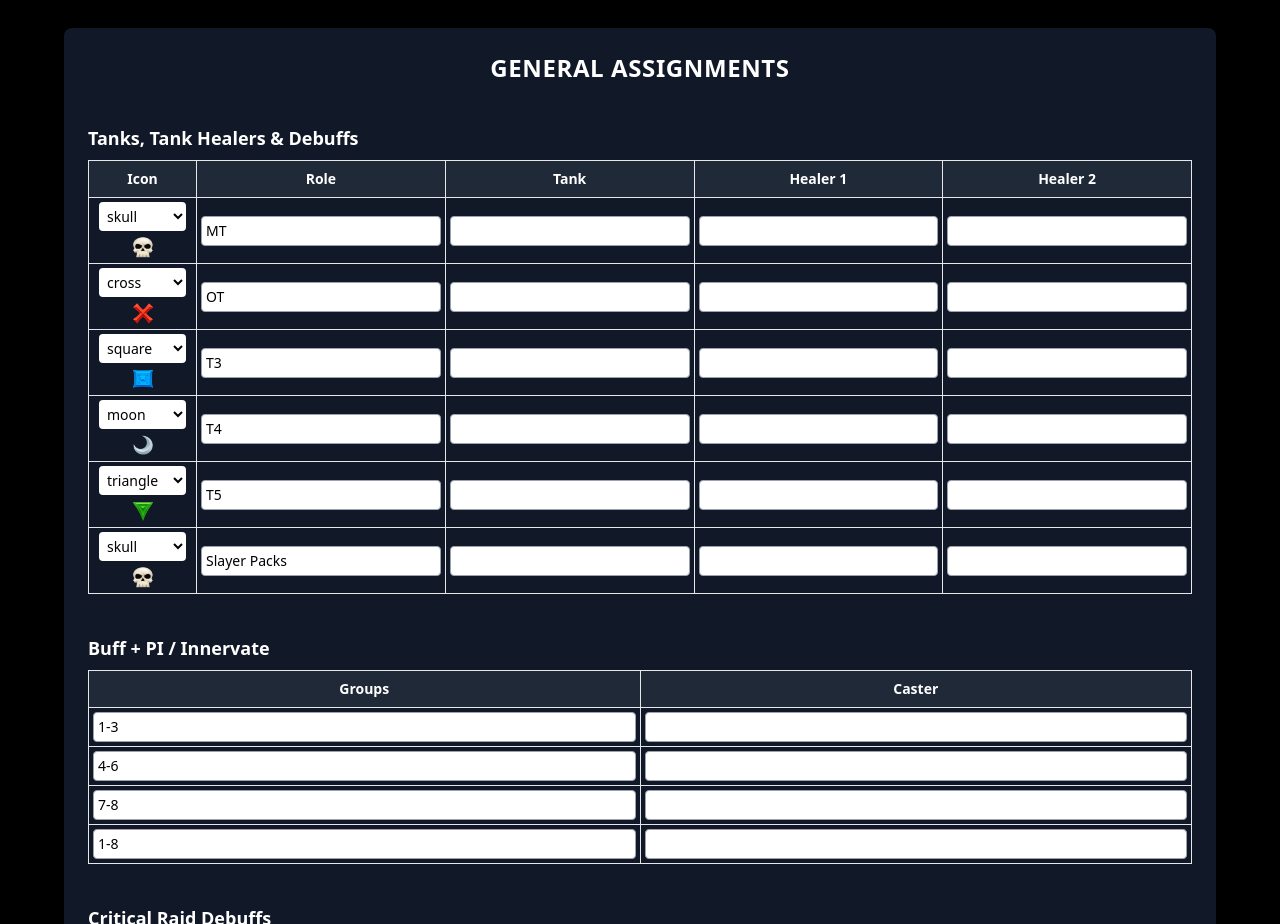
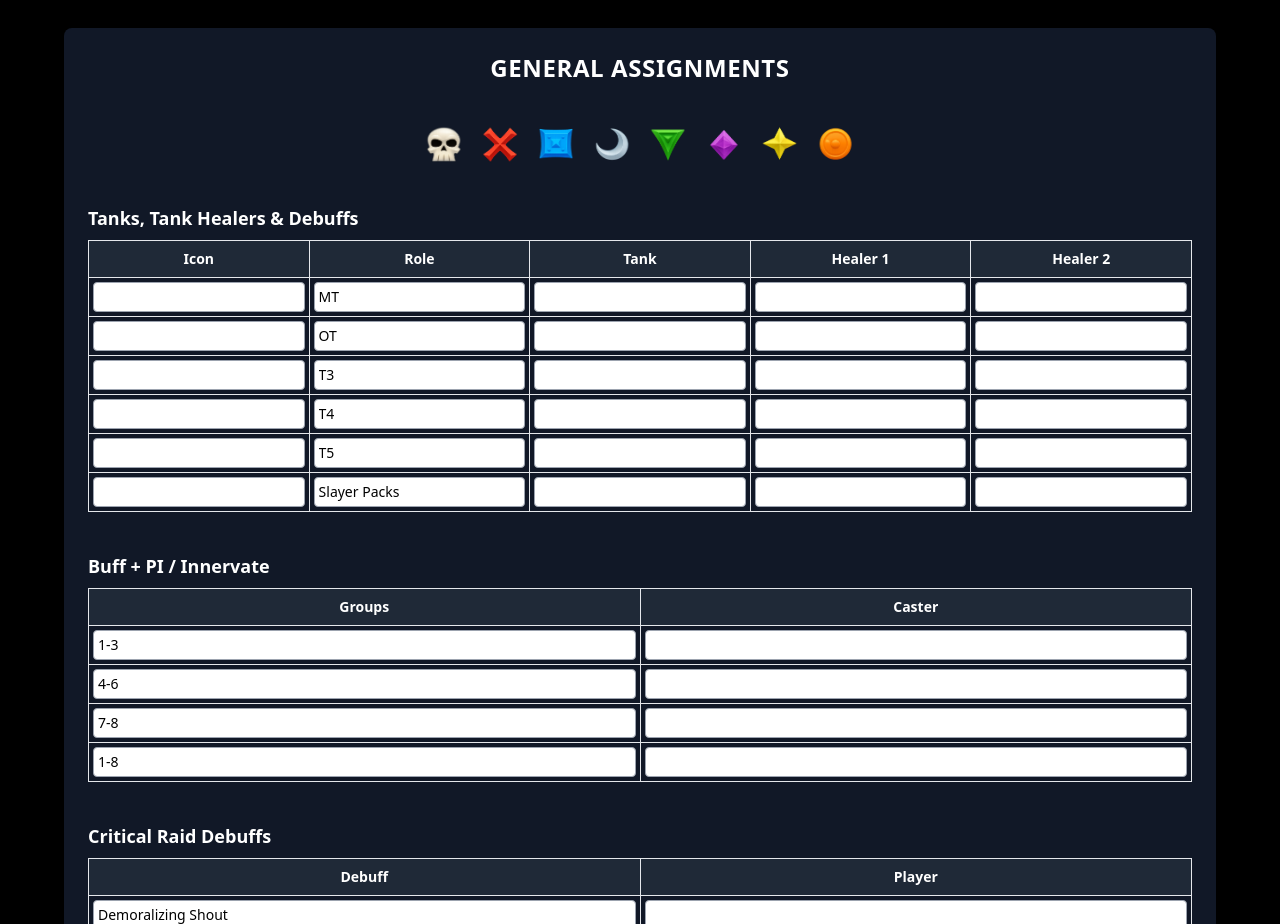
Before and after one commit to jbc013191/AQ40pt2, a React (Vite) app: page / in a window 1280 px wide. Shown: the part 1160-2084 px from the top of the page. Built offline with nearby package versions, Linux system fonts and the light colour scheme.

Commit message:
Show all 8 raid target icons

```diff
--- a/src/GeneralAssignments.jsx
+++ b/src/GeneralAssignments.jsx
@@ -1,25 +1,14 @@
 import React, { useState } from "react";
-
-const iconOptions = [
-  "skull",
-  "cross",
-  "square",
-  "moon",
-  "triangle",
-  "diamond",
-  "star",
-  "circle",
-];
 
 export default function GeneralAssignments() {
   const [assignments, setAssignments] = useState({
     tanks: [
-      { icon: "skull", role: "MT", tank: "", healer1: "", healer2: "" },
-      { icon: "cross", role: "OT", tank: "", healer1: "", healer2: "" },
-      { icon: "square", role: "T3", tank: "", healer1: "", healer2: "" },
-      { icon: "moon", role: "T4", tank: "", healer1: "", healer2: "" },
-      { icon: "triangle", role: "T5", tank: "", healer1: "", healer2: "" },
-      { icon: "skull", role: "Slayer Packs", tank: "", healer1: "", healer2: "" },
+      { icon: "", role: "MT", tank: "", healer1: "", healer2: "" },
+      { icon: "", role: "OT", tank: "", healer1: "", healer2: "" },
+      { icon: "", role: "T3", tank: "", healer1: "", healer2: "" },
+      { icon: "", role: "T4", tank: "", healer1: "", healer2: "" },
+      { icon: "", role: "T5", tank: "", healer1: "", healer2: "" },
+      { icon: "", role: "Slayer Packs", tank: "", healer1: "", healer2: "" },
     ],
     buffs: [
       { groups: "1-3", caster: "" },
@@ -42,17 +31,39 @@ export default function GeneralAssignments() {
     setAssignments(updated);
   };
 
+  const raidIcons = [
+    "skull.png",
+    "cross.png",
+    "square.png",
+    "moon.png",
+    "triangle.png",
+    "diamond.png",
+    "star.png",
+    "circle.png",
+  ];
+
   return (
     <div className="bg-gray-900 p-6 rounded-lg text-white space-y-10 font-sans">
       <h2 className="text-2xl font-bold text-center mb-4 text-white tracking-wide">
         GENERAL ASSIGNMENTS
       </h2>
 
+      {/* Raid Target Icons */}
+      <div className="flex flex-wrap gap-4 justify-center mb-6">
+        {raidIcons.map((icon, idx) => (
+          <img
+            key={idx}
+            src={`/icons/${icon}`}
+            alt={icon.replace(".png", "")}
+            className="w-10 h-10"
+            title={icon.replace(".png", "")}
+          />
+        ))}
+      </div>
+
       {/* Tanks Table */}
       <div>
-        <h3 className="text-lg font-semibold mb-2">
-          Tanks, Tank Healers & Debuffs
-        </h3>
+        <h3 className="text-lg font-semibold mb-2">Tanks, Tank Healers & Debuffs</h3>
         <table className="w-full text-sm border border-gray-700">
           <thead className="bg-gray-800">
             <tr>
@@ -66,37 +77,12 @@ export default function GeneralAssignments() {
           <tbody>
             {assignments.tanks.map((row, i) => (
               <tr key={i}>
-                {/* Icon Selector */}
-                <td className="border p-1 text-black text-center">
-                  <select
-                    value={row.icon}
-                    onChange={(e) =>
-                      handleChange("tanks", i, "icon", e.target.value)
-                    }
-                    className="bg-white rounded p-1 text-black text-sm"
-                  >
-                    {iconOptions.map((icon) => (
-                      <option key={icon} value={icon}>
-                        {icon}
-                      </option>
-                    ))}
-                  </select>
-                  <img
-                    src={`/icons/${row.icon}.png`}
-                    alt={row.icon}
-                    className="mx-auto mt-1 w-6 h-6"
-                  />
-                </td>
-
-                {/* Role / Tank / Healer fields */}
-                {["role", "tank", "healer1", "healer2"].map((field) => (
+                {['icon', 'role', 'tank', 'healer1', 'healer2'].map((field) => (
                   <td className="border p-1 text-black" key={field}>
                     <input
                       className="bg-white p-1 w-full border border-gray-400 rounded text-black font-medium text-sm"
                       value={row[field] || ""}
-                      onChange={(e) =>
-                        handleChange("tanks", i, field, e.target.value)
-                      }
+                      onChange={(e) => handleChange('tanks', i, field, e.target.value)}
                     />
                   </td>
                 ))}
@@ -119,14 +105,12 @@ export default function GeneralAssignments() {
           <tbody>
             {assignments.buffs.map((row, i) => (
               <tr key={i}>
-                {["groups", "caster"].map((field) => (
+                {['groups', 'caster'].map((field) => (
                   <td className="border p-1 text-black" key={field}>
                     <input
                       className="bg-white p-1 w-full border border-gray-400 rounded text-black font-medium text-sm"
                       value={row[field] || ""}
-                      onChange={(e) =>
-                        handleChange("buffs", i, field, e.target.value)
-                      }
+                      onChange={(e) => handleChange('buffs', i, field, e.target.value)}
                     />
                   </td>
                 ))}
@@ -149,14 +133,12 @@ export default function GeneralAssignments() {
           <tbody>
             {assignments.criticalDebuffs.map((row, i) => (
               <tr key={i}>
-                {["debuff", "player"].map((field) => (
+                {['debuff', 'player'].map((field) => (
                   <td className="border p-1 text-black" key={field}>
                     <input
                       className="bg-white p-1 w-full border border-gray-400 rounded text-black font-medium text-sm"
                       value={row[field] || ""}
-                      onChange={(e) =>
-                        handleChange("criticalDebuffs", i, field, e.target.value)
-                      }
+                      onChange={(e) => handleChange('criticalDebuffs', i, field, e.target.value)}
                     />
                   </td>
                 ))}
```
